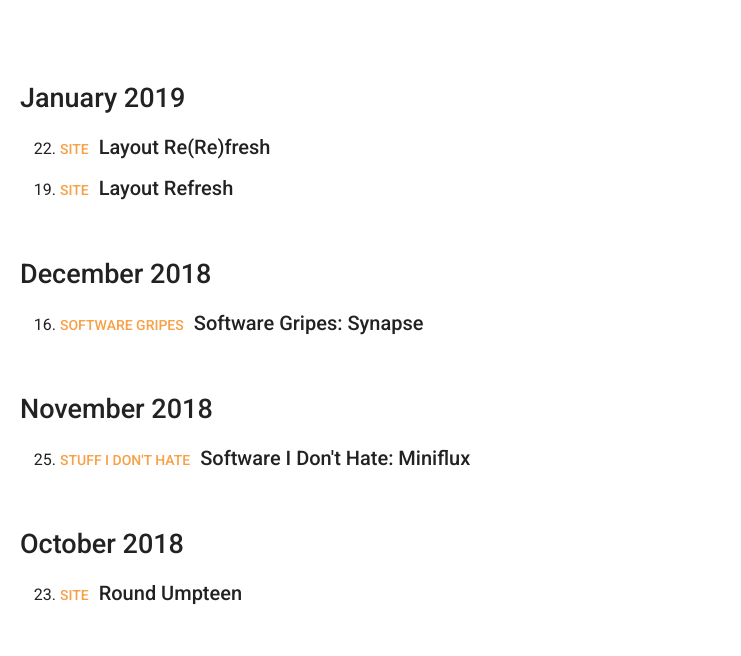
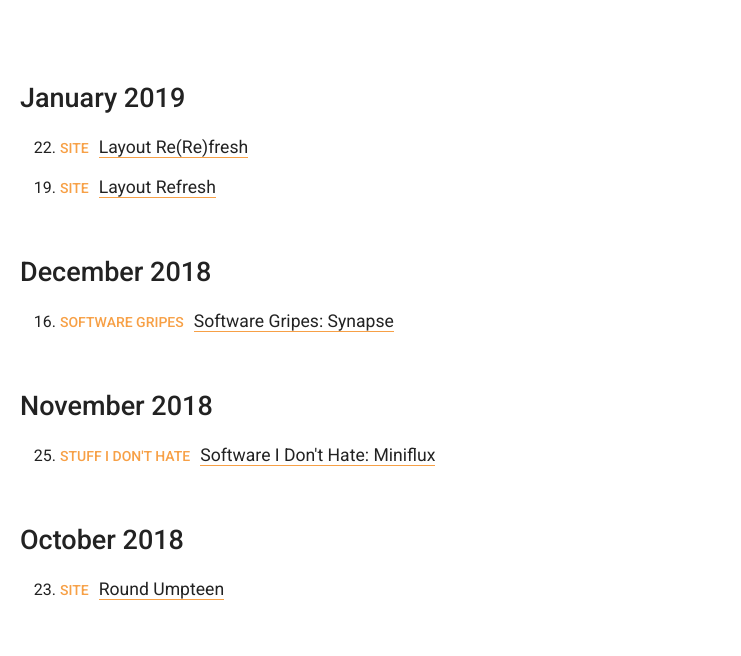
Before and after one commit to foggy1/personal-v2, a Gatsby site: page / in a window 1280 px wide. Shown: the part 139-795 px from the top of the page, without its empty margins (0-741 px from the left). Built offline with nearby package versions, Linux system fonts and the light colour scheme; Gatsby itself is replaced by a stand-in of ours; some packages are replaced by stand-ins of ours.

Commit message:
lighter titles; underlined links; primary on hover

```diff
--- a/src/components/Post/style.scss
+++ b/src/components/Post/style.scss
@@ -7,16 +7,18 @@
         @include margin-bottom(.5);
     }
     &__title {
-        font-size: $typographic-base-font-size * 1.25;
+        font-size: $typographic-base-font-size * 1.1;
+        font-weight: 400;
         @include line-height(1.0);
         @include margin-top(0);
         @include margin-bottom(.1);
         &-link {
             color: $color-base;
+            border-bottom: 1px solid $color-secondary;
             &:hover,
             &:focus {
                 color: $color-base;
-                border-bottom: 1px solid $color-base;
+                border-bottom: 1px solid $color-primary;
             }
         }
     }
```
